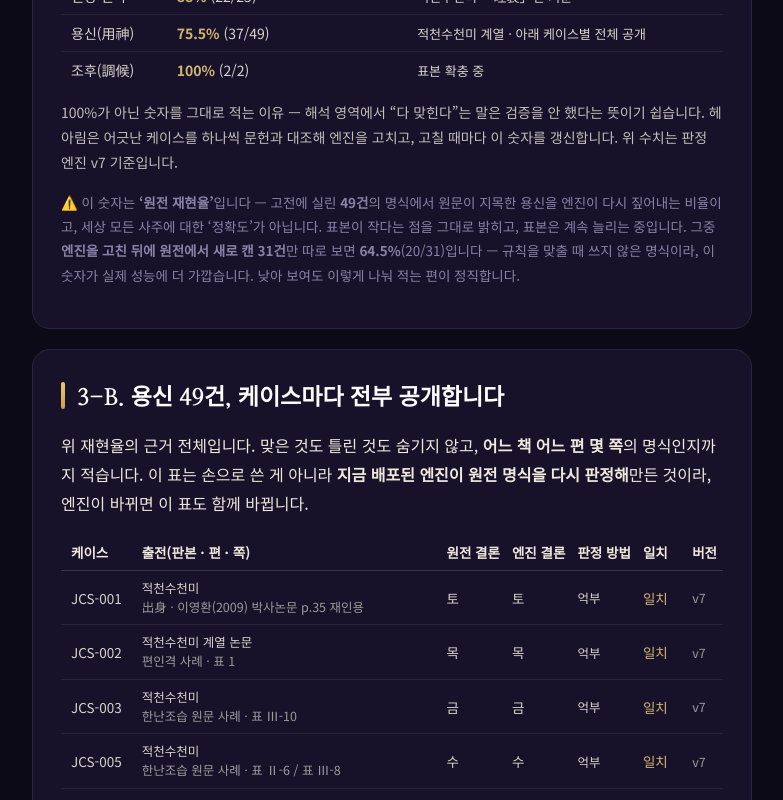
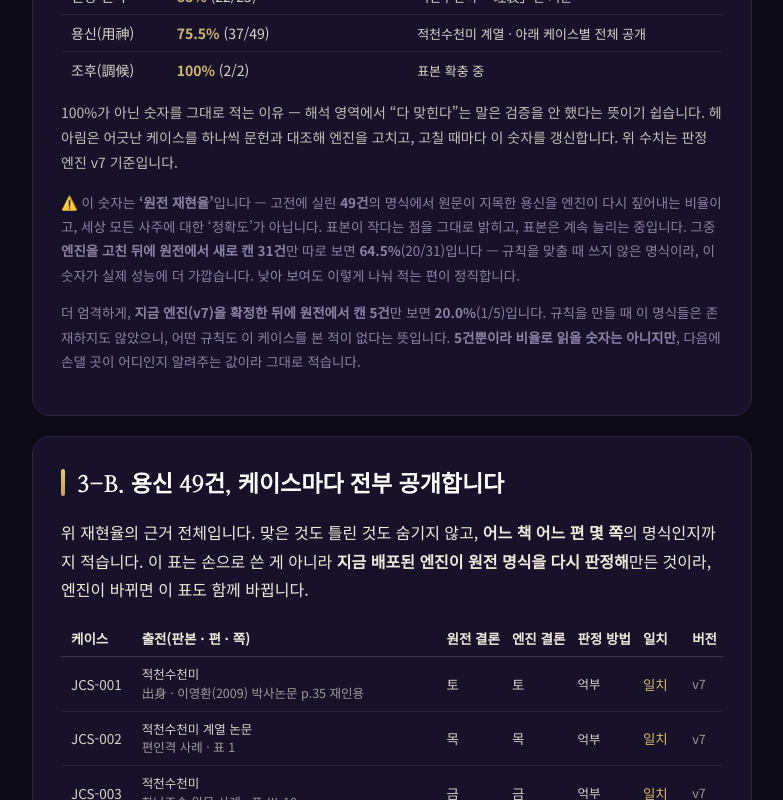
Before and after one commit to tlfwjsdlstod95-sys/saju, a Next.js app in the folder saju-app/: page /accuracy in a window 1280 px wide. Shown: the part 1775-2575 px from the top of the page, without its empty margins (248-1031 px from the left). Built offline with nearby package versions, Linux system fonts and the light colour scheme; no server answers.

Commit message:
/accuracy: show unseen-set figure

```diff
--- a/saju-app/app/accuracy/page.tsx
+++ b/saju-app/app/accuracy/page.tsx
@@ -2,7 +2,7 @@
 import Link from 'next/link';
 import type { Metadata } from 'next';
 import { ENGINE_VERSION } from '@/lib/saju/version';
-import { yongsinRows, rate, newSampleRows, totalCases } from '@/lib/goldenReport';
+import { yongsinRows, rate, newSampleRows, unseenRows, totalCases } from '@/lib/goldenReport';
 
 export const metadata: Metadata = {
   title: '정확도·검증 — 헤아림 만세력은 이렇게 검증합니다 | 헤아림',
@@ -23,6 +23,7 @@ export default function AccuracyPage() {
   const r = rate(rows);
   // 엔진을 맞출 때 쓴 표본과, 그 뒤 원전에서 새로 캔 표본을 나눠 본다.
   const rNew = rate(newSampleRows(rows));
+  const rUnseen = rate(unseenRows(rows));
   return (
     <main className="wrap">
       <div className="hero" style={{ paddingTop: 40 }}>
@@ -157,6 +158,14 @@ export default function AccuracyPage() {
             이 숫자가 실제 성능에 더 가깝습니다. 낮아 보여도 이렇게 나눠 적는 편이 정직합니다.</>
           )}
         </p>
+        {rUnseen.total > 0 && (
+          <p style={{ lineHeight: 1.8, marginTop: 10, fontSize: 13.5, color: 'var(--text-mute)' }}>
+            더 엄격하게, <b>지금 엔진(v{ENGINE_VERSION})을 확정한 뒤에 원전에서 캔 {rUnseen.total}건</b>만 보면{' '}
+            <b>{rUnseen.pct}%</b>({rUnseen.hit}/{rUnseen.total})입니다. 규칙을 만들 때 이 명식들은 존재하지도 않았으니,
+            어떤 규칙도 이 케이스를 본 적이 없다는 뜻입니다. <b>{rUnseen.total}건뿐이라 비율로 읽을 숫자는 아니지만</b>,
+            다음에 손댈 곳이 어디인지 알려주는 값이라 그대로 적습니다.
+          </p>
+        )}
       </div>
 
       <div className="card">
```
